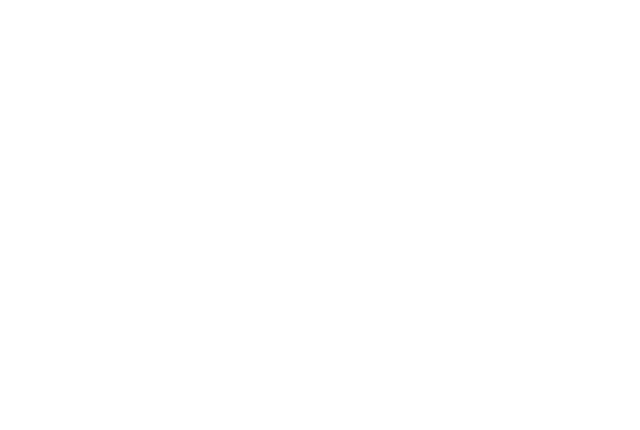
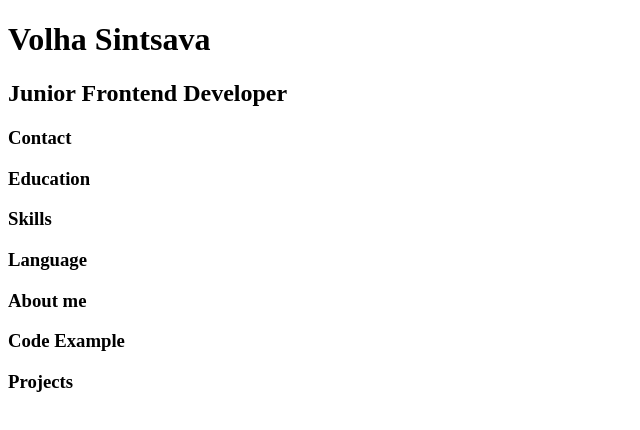
Before and after one commit to vo-che/rsschool-cv, a plain HTML site: page index.html in a window 1280 px wide. Shown: the whole page, without its empty margins (0-640 px from the left). Drawn offline with Linux system fonts and the light colour scheme.

Commit message:
feat: add basic page layout

```diff
--- a/index.html
+++ b/index.html
@@ -6,5 +6,42 @@
     <title>Document</title>
 </head>
 <body>
+    <header class="header">
+        <div class="container">
+            <div class="header__foto"></div>
+            <h1>Volha Sintsava</h1>
+            <h2>Junior Frontend Developer</h2>
+        </div>
+    </header>
+    <aside class="info">
+        <section class="contact">
+            <h3>Contact</h3>
+        </section>
+        <section class="education">
+            <h3>Education</h3>
+        </section>
+        <section class="skills">
+            <h3>Skills</h3>
+        </section>
+        <section class="language">
+            <h3>Language</h3>
+        </section>
+    </aside>
+    <main class="main">
+        <div class="container">
+            <section class="about">
+                <h3>About me</h3>
+            </section>
+            <section class="code">
+                <h3>Code Example</h3>
+            </section>
+            <section class="projects">
+                <h3>Projects</h3>
+            </section>
+        </div>
+    </main>
+    <footer class="footer">
+        <div class="container"></div>
+    </footer>
 </body>
 </html>
```
